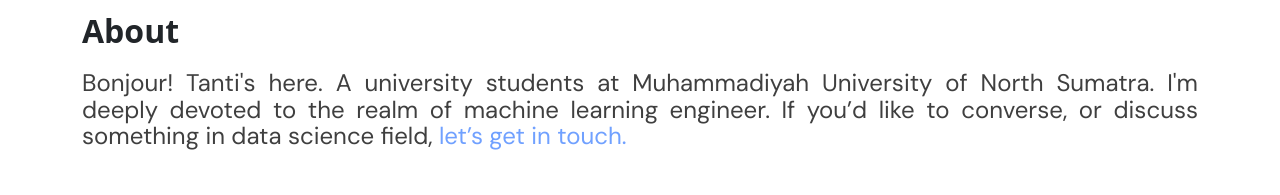
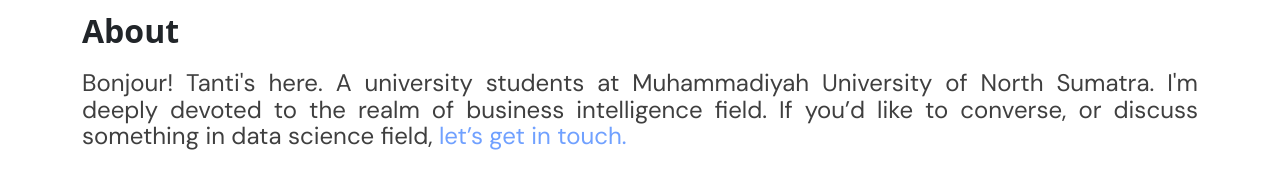
Before and after one commit to IrtantiCarona/irtanticarona, a plain HTML site: page index.html in a window 1280 px wide. Shown: the part 278-473 px from the top of the page. Drawn offline with nearby package versions, Linux system fonts and the light colour scheme.

Commit message:
Update index.html

```diff
--- a/index.html
+++ b/index.html
@@ -40,7 +40,7 @@
                     <h1>About</h1>
                 </div>
                 <div class="about-content">
-                    <p>Bonjour! Tanti's here. A university students at Muhammadiyah University of North Sumatra. I'm deeply devoted to the realm of machine learning engineer. If you’d like to converse, or discuss something in data science field, <a href="https://wa.me/6289636692578">let’s get in touch.</a></p>
+                    <p>Bonjour! Tanti's here. A university students at Muhammadiyah University of North Sumatra. I'm deeply devoted to the realm of business intelligence field. If you’d like to converse, or discuss something in data science field, <a href="https://wa.me/6289636692578">let’s get in touch.</a></p>
                 </div>
             </div>
             <!-- Medium -->
```
